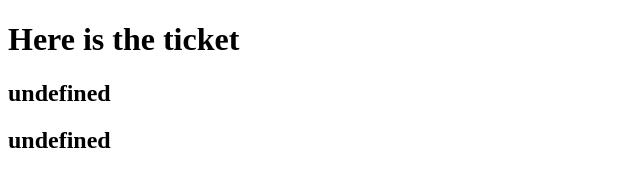
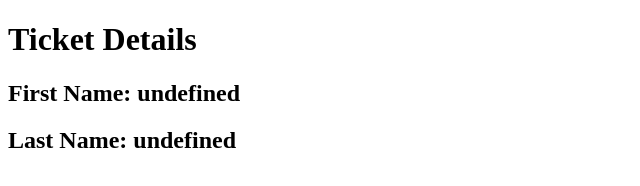
Before and after one commit to kumararoosh/EventTicketing, a plain HTML site: page index.html in a window 1280 px wide. Shown: the whole page, without its empty margins (0-640 px from the left). Drawn offline with Linux system fonts and the light colour scheme.

Commit message:
Added some better formatting

```diff
--- a/index.html
+++ b/index.html
@@ -2,7 +2,7 @@
 <script src="index.js"></script>
 <html>
     <body>
-        <h1>Here is the ticket</h1>
+        <h1>Ticket Details</h1>
         <h2 id="firstName">First Name</h2>
         <h2 id="lastName">Last Name</h2>
     </body>
--- a/index.js
+++ b/index.js
@@ -1,12 +1,10 @@
-
-
 window.onload = function() {
     const urlSearchParams = new URLSearchParams(window.location.search);
     const params = Object.fromEntries(urlSearchParams.entries());
 
     var firstNameElem = document.getElementById('firstName')
     var lastNameElem = document.getElementById('lastName')
-    firstNameElem.innerText = params.firstName
-    lastNameElem.innerText = params.lastName
+    firstNameElem.innerText = "First Name: " + params.firstName
+    lastNameElem.innerText = "Last Name: " + params.lastName
 
 }
```
